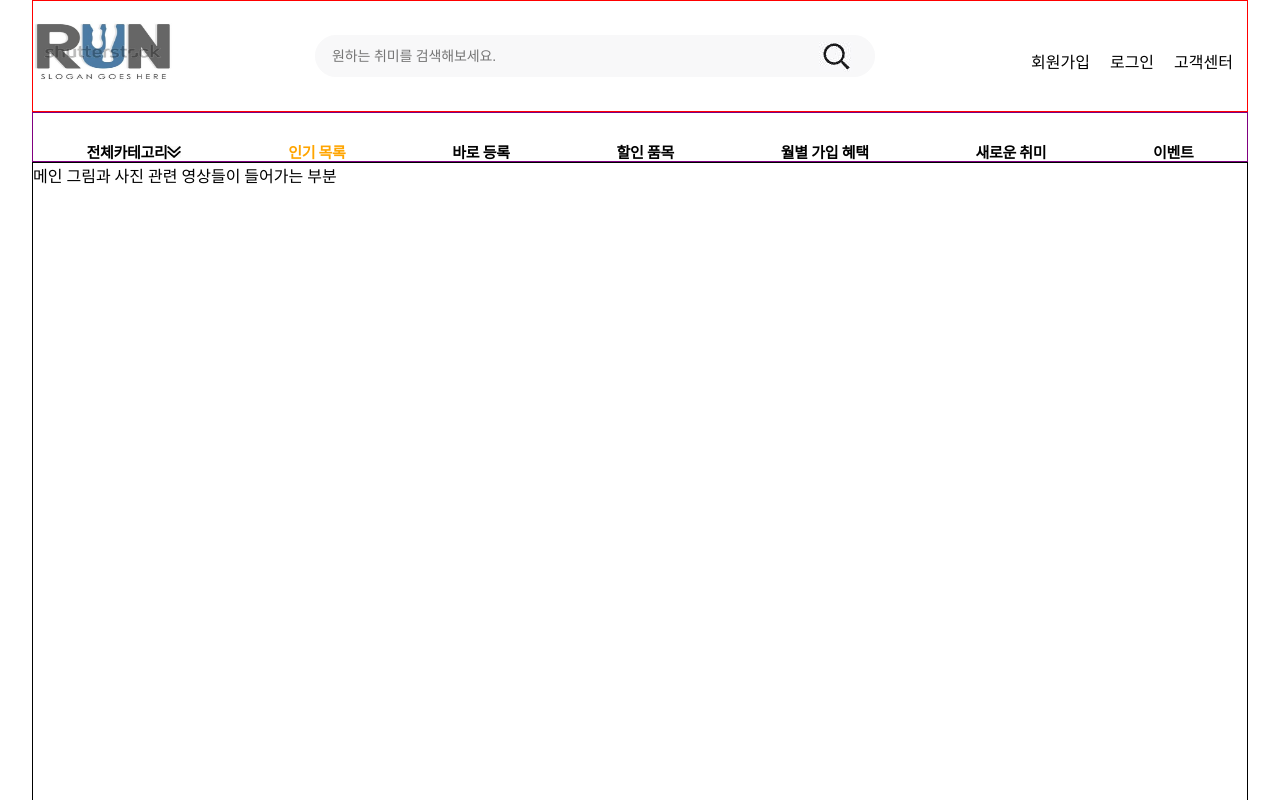
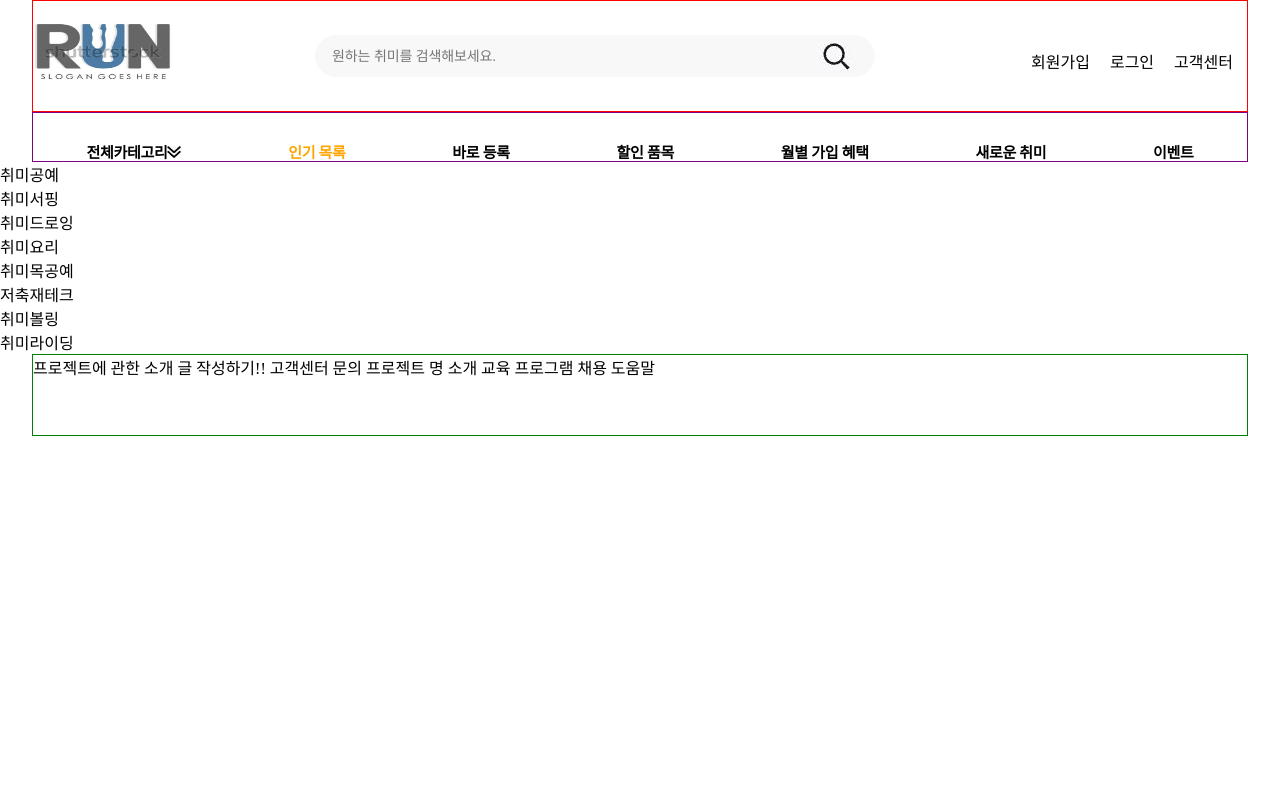
Before and after one commit to kyoungholee/Hobby-Sharing-Web, a React (Create React App) app: page / in a window 1280 px wide. Shown: the top 800 px of the page. Built offline with nearby package versions, Linux system fonts and the light colour scheme.

Commit message:
인기 카테고리 받아온 데이터 Map 함수로 받기

```diff
--- a/src/App.js
+++ b/src/App.js
@@ -5,6 +5,7 @@ import Main from "./component/Main";
 import Footer from "./component/Footer";
 import Login from "./component/User/Login";
 import {BrowserRouter, Route, Switch} from 'react-router-dom';
+import PopularItem from "./component/PopularItem";
 
 
 function App() {
@@ -16,7 +17,7 @@ function App() {
           <Category />
 
           <Switch>
-
+          <PopularItem/>
           <Route path = "/">
           <Main />
           </Route>
--- a/src/DB/Item.json
+++ b/src/DB/Item.json
@@ -1,5 +1,5 @@
 {
-    "취미" : [
+    "hobbys" : [
         {
             "id" : "취미",
             "name" : "공예"
--- a/src/Pages/ItemList.js
+++ b/src/Pages/ItemList.js
@@ -1,9 +1,18 @@
 import React from 'react'
+import dummy from '../DB/Item.json';
 
 function ItemList() {
+    console.log(dummy)
     return (
         <div>
-
+            <ul>
+                {dummy.hobbys.map(item => (
+                    <li>
+                        {item.id}
+                        {item.name}
+                    </li>
+                ))}
+            </ul>
         </div>
     )
 }
--- a/src/component/PopularItem.js
+++ b/src/component/PopularItem.js
@@ -1,13 +1,12 @@
 import React from 'react'
-
+import ItemList from '../Pages/ItemList'
 function PopularItem() {
     return (
-        <div>
-            인기상품 아이템들을
-            리엑트 state props로 이용해서 받아올것이다.
-            map을 이용해서
-            일단 json으로 받아오기
-        </div>
+        <>
+            <div>
+                <ItemList />
+            </div>
+        </>
     )
 }
 
```
